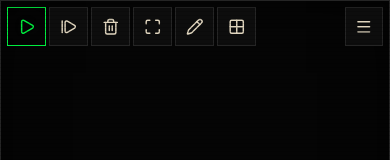
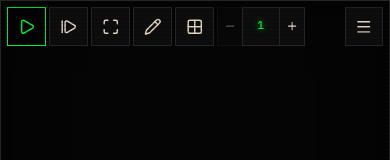
Before and after one commit to strblr/hashlife, a React (Vite) app: page / in a window 390 px wide. Shown: the top 160 px of the page. Built offline with nearby package versions, Linux system fonts and the light colour scheme.

Commit message:
feat: add step rate buttons in mobile overlay

```diff
--- a/src/components/blocks/mobile-overlay.tsx
+++ b/src/components/blocks/mobile-overlay.tsx
@@ -4,14 +4,17 @@ import {
   Grid2x2,
   Maximize,
   Menu,
+  Minus,
   Pause,
   Pencil,
   Play,
-  StepForward,
-  Trash2
+  Plus,
+  StepForward
 } from "lucide-react";
 import { IconButton } from "@/components";
 import { hashlifeApi, useHashlifeStore } from "@/stores";
+import { formatNumberShort } from "@/utils";
+import { STEP_OPTIONS } from "@/shared";
 
 export function MobileOverlay({ children }: { children: ReactNode }) {
   const [open, setOpen] = useState(false);
@@ -39,9 +42,6 @@ export function MobileOverlay({ children }: { children: ReactNode }) {
           >
             <StepForward />
           </IconButton>
-          <IconButton size="LG" aria-label="Clear" onClick={hashlifeApi.clear}>
-            <Trash2 />
-          </IconButton>
           <IconButton
             size="LG"
             aria-label="Fit to bounds"
@@ -67,6 +67,7 @@ export function MobileOverlay({ children }: { children: ReactNode }) {
           >
             <Grid2x2 />
           </IconButton>
+          <StepRateStepper />
         </div>
         <IconButton
           size="LG"
@@ -95,3 +96,43 @@ export function MobileOverlay({ children }: { children: ReactNode }) {
     </>
   );
 }
+
+function StepRateStepper() {
+  const stepExp = useHashlifeStore(s => s.stepExp);
+  const idx = STEP_OPTIONS.indexOf(stepExp);
+  const canDec = idx > 0;
+  const canInc = idx >= 0 && idx < STEP_OPTIONS.length - 1;
+
+  return (
+    <div
+      role="group"
+      aria-label="Step rate"
+      className="inline-flex shrink-0 items-stretch"
+    >
+      <IconButton
+        variant="OUTLINE"
+        className="h-11 w-7 border-r-0"
+        aria-label="Slower step rate"
+        disabled={!canDec}
+        onClick={() => hashlifeApi.bumpStepExp(-1)}
+      >
+        <Minus className="size-3.5" />
+      </IconButton>
+      <div
+        aria-live="polite"
+        className="flex h-11 min-w-11 items-center justify-center border border-border bg-surface px-1.5 font-mono text-[0.8rem] font-medium tracking-[0.04em] tabular-nums text-green text-shadow-green backdrop-blur-md"
+      >
+        {formatNumberShort(2 ** stepExp, { decimals: 0, binary: true })}
+      </div>
+      <IconButton
+        variant="OUTLINE"
+        className="h-11 w-7 border-l-0"
+        aria-label="Faster step rate"
+        disabled={!canInc}
+        onClick={() => hashlifeApi.bumpStepExp(1)}
+      >
+        <Plus className="size-3.5" />
+      </IconButton>
+    </div>
+  );
+}
--- a/src/utils/utils.ts
+++ b/src/utils/utils.ts
@@ -11,13 +11,28 @@ export function formatNumber(n: number | bigint): string {
   return formatter.format(n);
 }
 
-export function formatNumberShort(n: number | bigint): string {
-  if (n < 10_000n) return formatter.format(n);
+export interface FormatNumberShortOptions {
+  decimals?: number;
+  binary?: boolean;
+}
+
+export function formatNumberShort(
+  n: number | bigint,
+  opts?: FormatNumberShortOptions
+): string {
+  const { decimals, binary } = opts ?? {};
+  const base = binary ? 1024 : 1000;
+  const minAbbrev = decimals !== undefined ? BigInt(base) : 10_000n;
+  if (n < minAbbrev) return formatter.format(n);
   const v = typeof n === "bigint" ? n : BigInt(Math.round(n));
-  if (v < 1_000_000n) return `${(Number(v) / 1_000).toFixed(1)}k`;
-  if (v < 1_000_000_000n) return `${(Number(v) / 1e6).toFixed(2)}M`;
-  if (v < 1_000_000_000_000n) return `${(Number(v) / 1e9).toFixed(2)}B`;
-  if (v < 10n ** 15n) return `${(Number(v) / 1e12).toFixed(2)}T`;
+  const M = BigInt(base) ** 2n;
+  const B = BigInt(base) ** 3n;
+  const T = BigInt(base) ** 4n;
+  if (v < M) return `${(Number(v) / base).toFixed(decimals ?? 1)}k`;
+  if (v < B) return `${(Number(v) / Number(M)).toFixed(decimals ?? 2)}M`;
+  if (v < T) return `${(Number(v) / Number(B)).toFixed(decimals ?? 2)}B`;
+  if (v < 10n ** 15n)
+    return `${(Number(v) / Number(T)).toFixed(decimals ?? 2)}T`;
   const s = v.toString();
   return `${s[0]}.${s.slice(1, 3)}e${s.length - 1}`;
 }
```
